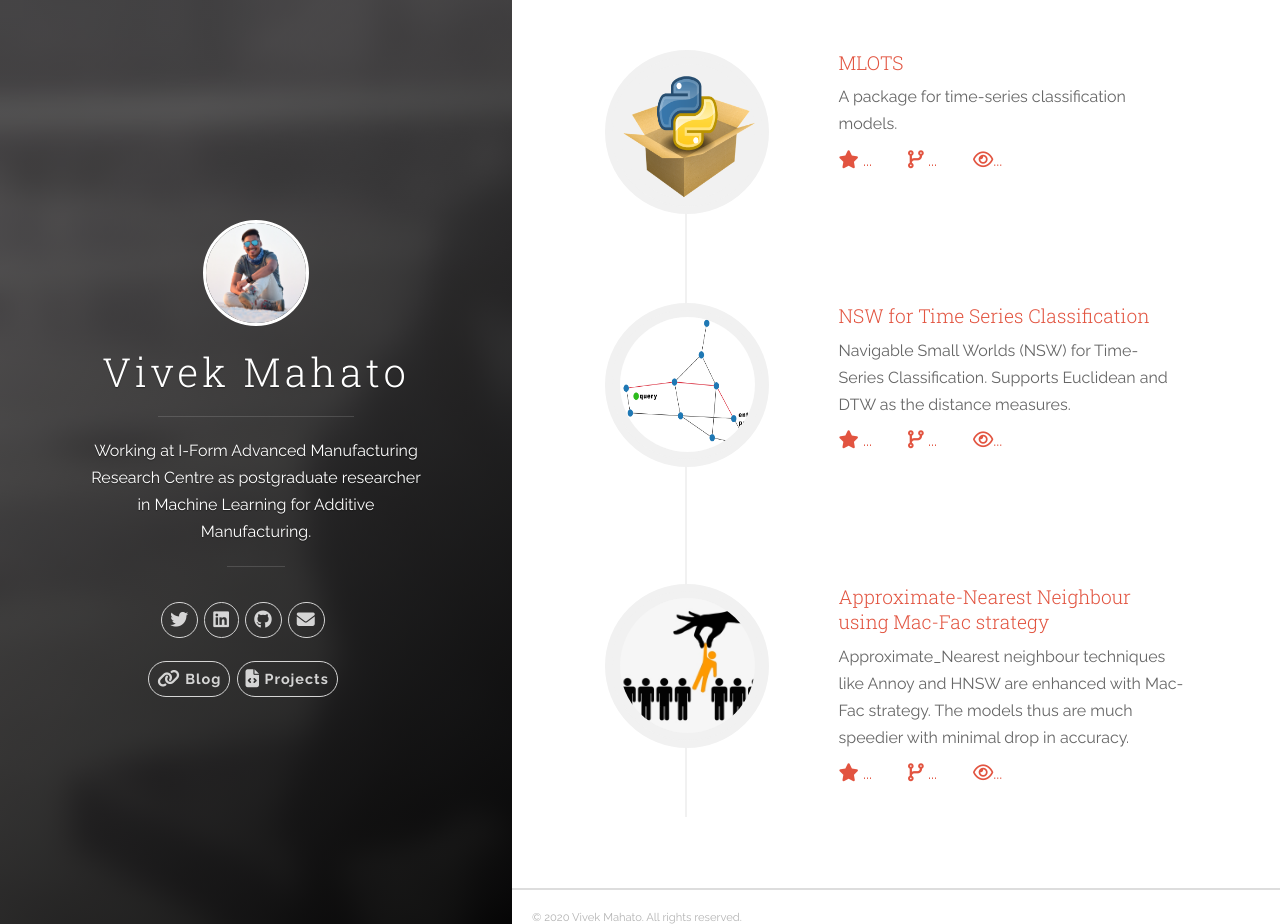
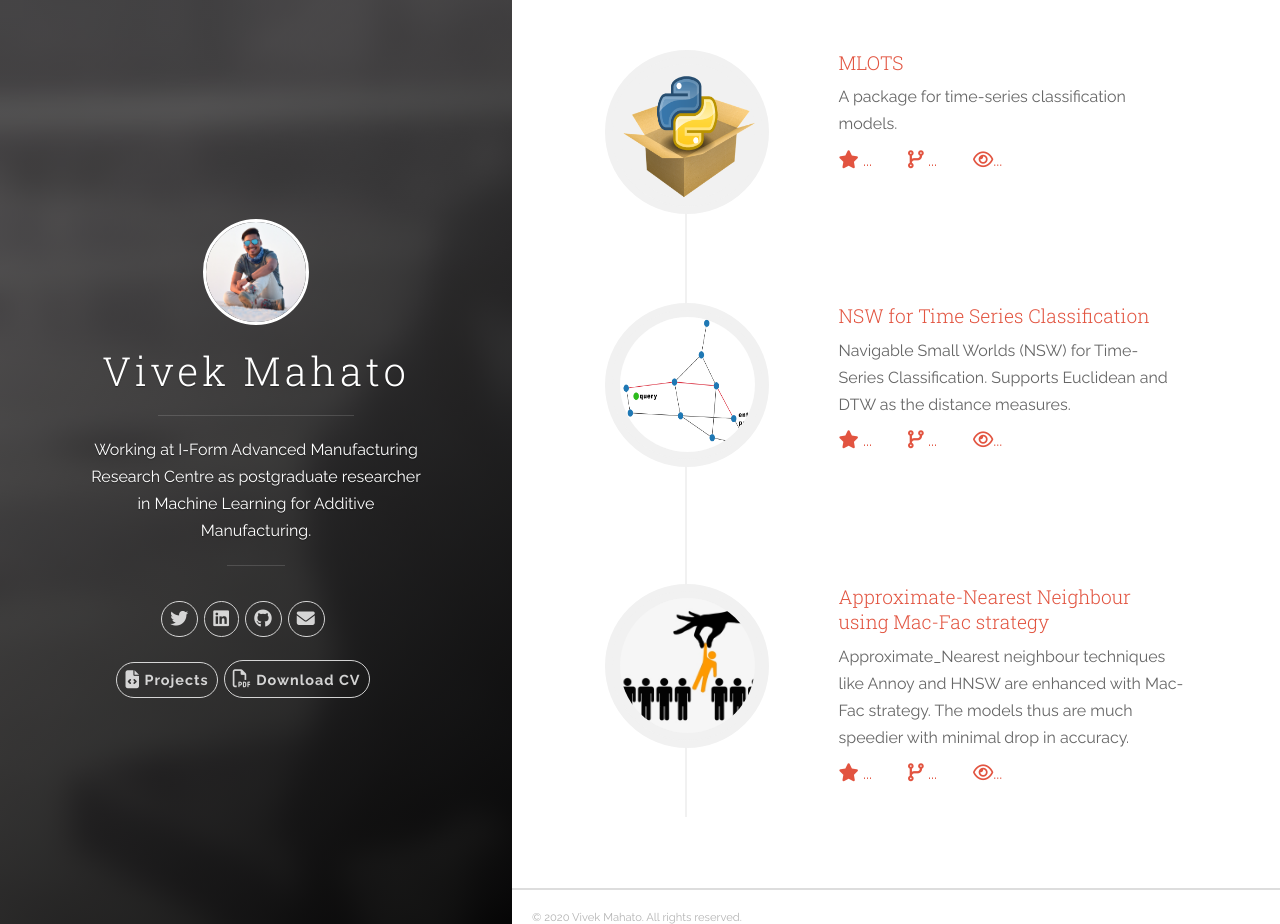
Before and after one commit to vivekmahato/vivekmahato.github.io, a Jekyll site: the page built from index.html, in a window 1280 px wide and 924 px high. Built offline with Jekyll 4.4.1, drawn with Linux system fonts in a browser that asks for light colours; nearby versions of some CDN libraries; comment, search, counter and statistics services are not loaded.

Commit message:
Update header.html

```diff
--- a/_includes/header.html
+++ b/_includes/header.html
@@ -88,9 +88,9 @@
           <!--<nav class="cover-navigation cover-navigation--primary">-->
           <nav class="cover-navigation navigation--social">
             <ul class="navigation">
-              <li class="navigation__item"><a href="https://www.vivekmahato.com" title="link to Blog"><i class="fas fa-link fa-lg"></i>&nbsp;Blog</a></li>
               <!--<li class="navigation__item"><a href="{{ site.baseurl }}/#" title="link to Tweets" class="panel-button"><i class="icon icon-social-twitter"></i>&nbsp;Tweets</a></li>-->
               <li class="navigation__item"><a href="{{ site.baseurl }}/#projects" title="link to Github Projects" class="panel-button projects-button"><i class="fas fa-file-code fa-lg"></i>&nbsp;Projects</a></li>
+              <li class="navigation__item"><a href="_data/Vivek Mahato_Resume.pdf" title="Resume/CV"><i class="far fa-file-pdf"></i></i>&nbsp;Download CV</a></li>
             </ul>
           </nav>
 
```
